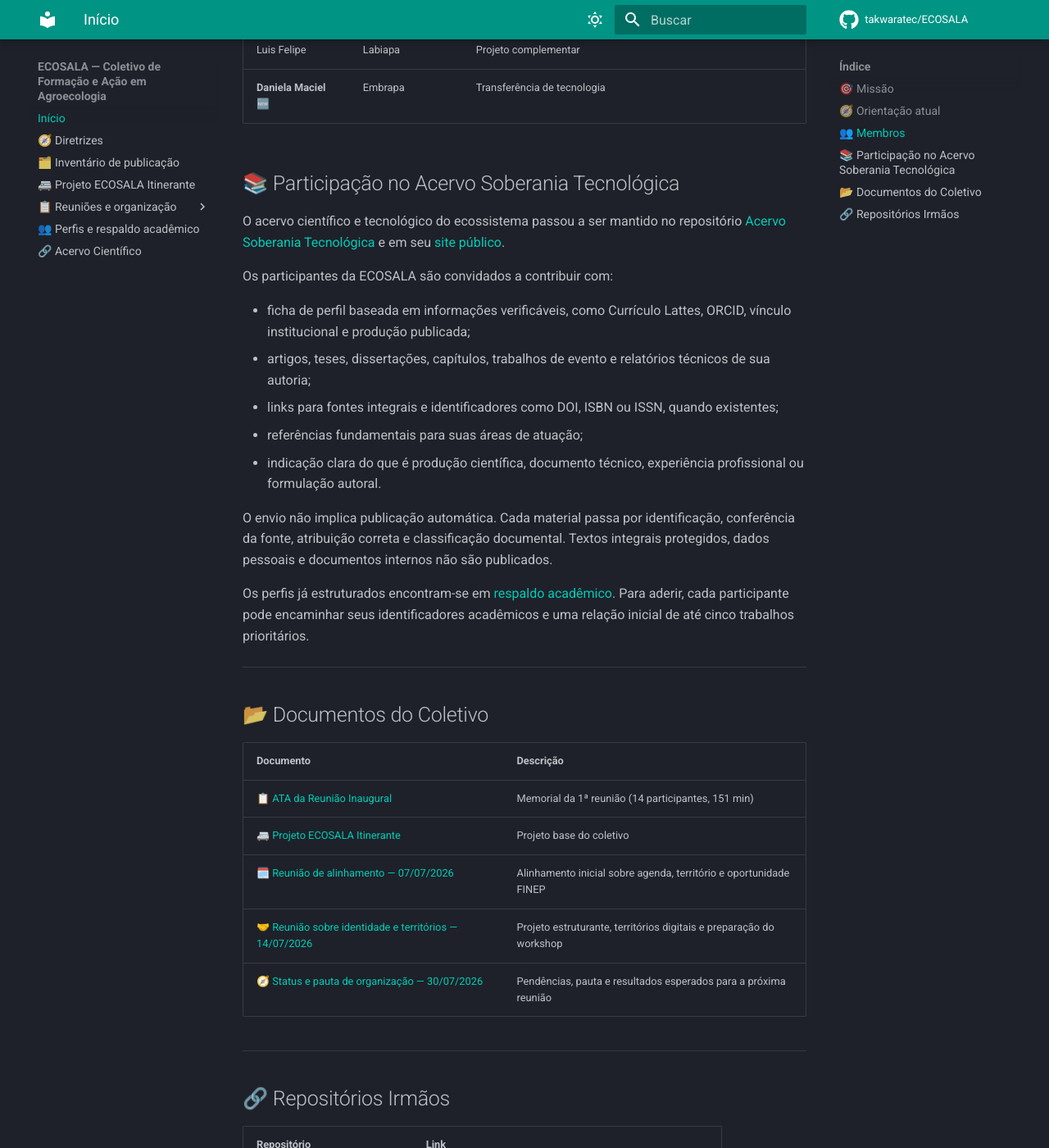
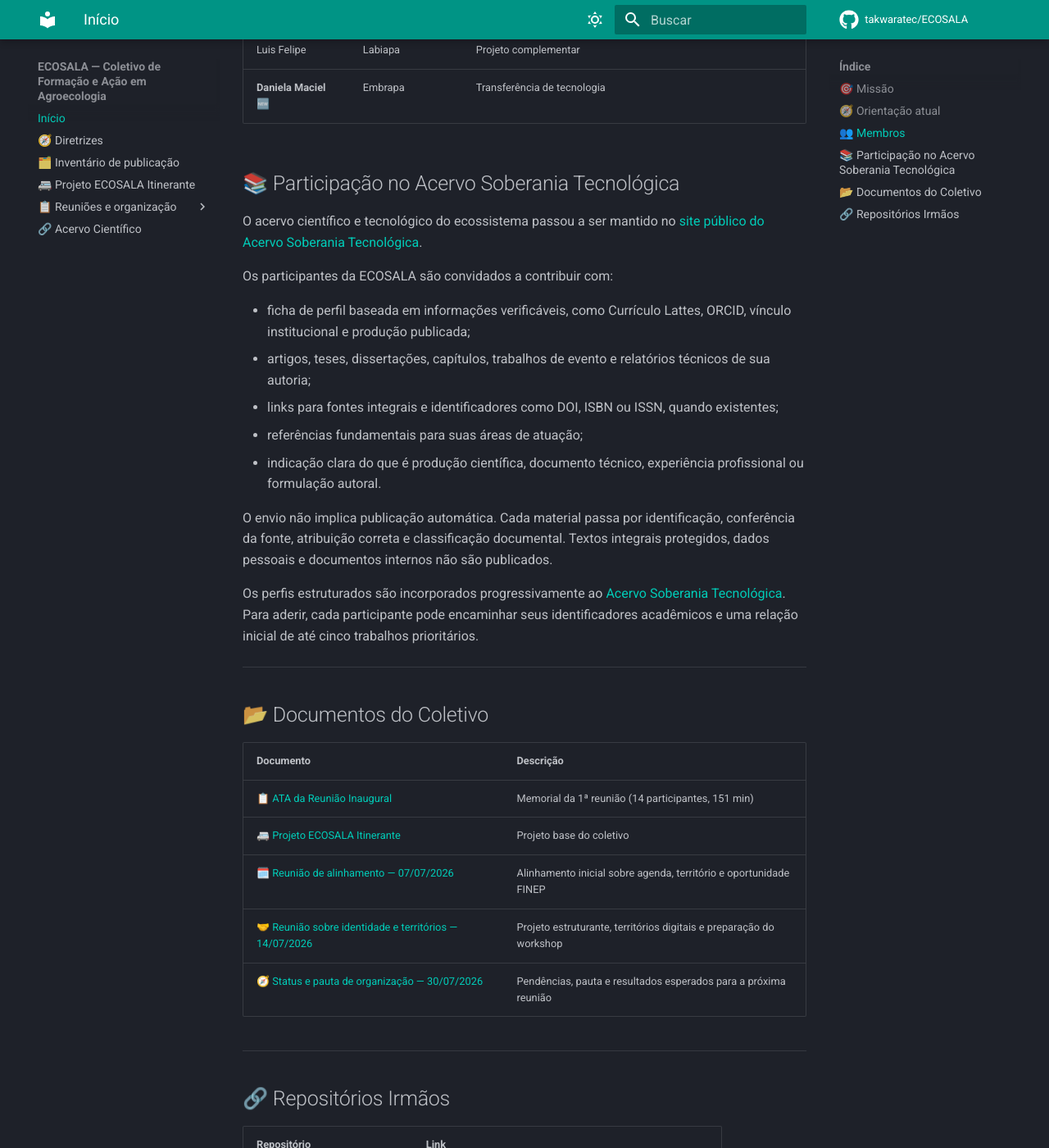
Before and after one commit to takwaratec/ECOSALA, an MkDocs documentation site: the page built from docs/index.md, in a window 1280 px wide and 1400 px high, scrolled down 1301 px. Shown: the whole window at 82% size. Built offline with MkDocs 1.6.1 and Material for MkDocs 9.7.7, drawn with Linux system fonts in a browser that asks for light colours; comment, search, counter and statistics services are not loaded; some of the changed text lies outside the part shown.

Commit message:
docs: direciona referencias ao site publico do acervo

```diff
--- a/docs/index.md
+++ b/docs/index.md
@@ -37,7 +37,7 @@ A ECOSALA está consolidando primeiro sua identidade, o projeto estruturante, os
 
 ## 📚 Participação no Acervo Soberania Tecnológica
 
-O acervo científico e tecnológico do ecossistema passou a ser mantido no repositório [Acervo Soberania Tecnológica](https://github.com/takwaratec/acervo-soberania-tecnologica) e em seu [site público](https://takwaratec.github.io/acervo-soberania-tecnologica/).
+O acervo científico e tecnológico do ecossistema passou a ser mantido no [site público do Acervo Soberania Tecnológica](https://takwaratec.github.io/acervo-soberania-tecnologica/).
 
 Os participantes da ECOSALA são convidados a contribuir com:
 
@@ -49,7 +49,7 @@ Os participantes da ECOSALA são convidados a contribuir com:
 
 O envio não implica publicação automática. Cada material passa por identificação, conferência da fonte, atribuição correta e classificação documental. Textos integrais protegidos, dados pessoais e documentos internos não são publicados.
 
-Os perfis já estruturados encontram-se em [respaldo acadêmico](https://github.com/takwaratec/acervo-soberania-tecnologica/tree/main/docs/analyses/respaldo-academico). Para aderir, cada participante pode encaminhar seus identificadores acadêmicos e uma relação inicial de até cinco trabalhos prioritários.
+Os perfis estruturados são incorporados progressivamente ao [Acervo Soberania Tecnológica](https://takwaratec.github.io/acervo-soberania-tecnologica/). Para aderir, cada participante pode encaminhar seus identificadores acadêmicos e uma relação inicial de até cinco trabalhos prioritários.
 
 ---
 
@@ -71,7 +71,7 @@ Os perfis já estruturados encontram-se em [respaldo acadêmico](https://github.
 |---|---|
 | **Vaga Lúmen (FINEP)** | [github.com/takwaratec/fundo-vaga-lumen-2026](https://github.com/takwaratec/fundo-vaga-lumen-2026) |
 | **MST Mário Lago** | [github.com/takwaratec/plataforma-juventude-solidaria-2026](https://github.com/takwaratec/plataforma-juventude-solidaria-2026) |
-| **Acervo Soberania Tecnológica** | [github.com/takwaratec/acervo-soberania-tecnologica](https://github.com/takwaratec/acervo-soberania-tecnologica) |
+| **Acervo Soberania Tecnológica** | [Site público do Acervo](https://takwaratec.github.io/acervo-soberania-tecnologica/) |
 
 ---
 
--- a/mkdocs.yml
+++ b/mkdocs.yml
@@ -73,5 +73,4 @@ nav:
     - Alinhamento 07/07/2026: 12_REUNIOES/2026-07-07_REUNIAO_ALINHAMENTO_FINEP_ECOSALA.md
     - Identidade e territórios 14/07/2026: 12_REUNIOES/2026-07-14_MEMORIA_REUNIAO_IDENTIDADE_TERRITORIOS.md
     - Status e pauta 30/07/2026: 12_REUNIOES/2026-07-30_STATUS_PAUTA_ORGANIZACAO.md
-  - 👥 Perfis e respaldo acadêmico: https://github.com/takwaratec/acervo-soberania-tecnologica/tree/main/docs/analyses/respaldo-academico
   - 🔗 Acervo Científico: https://takwaratec.github.io/acervo-soberania-tecnologica/
```
Also changed, not shown: README.md (+1 -5 lines).
